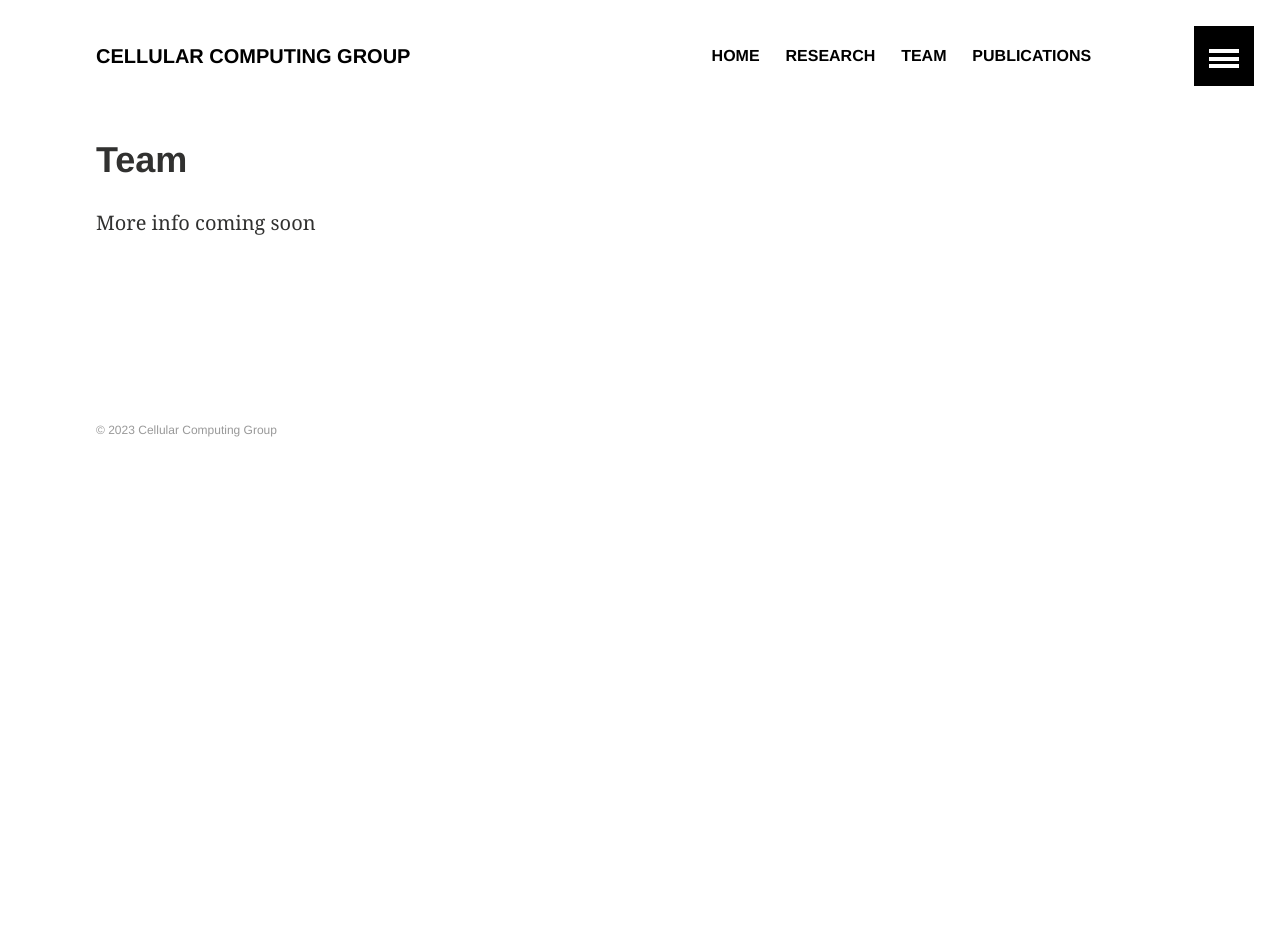
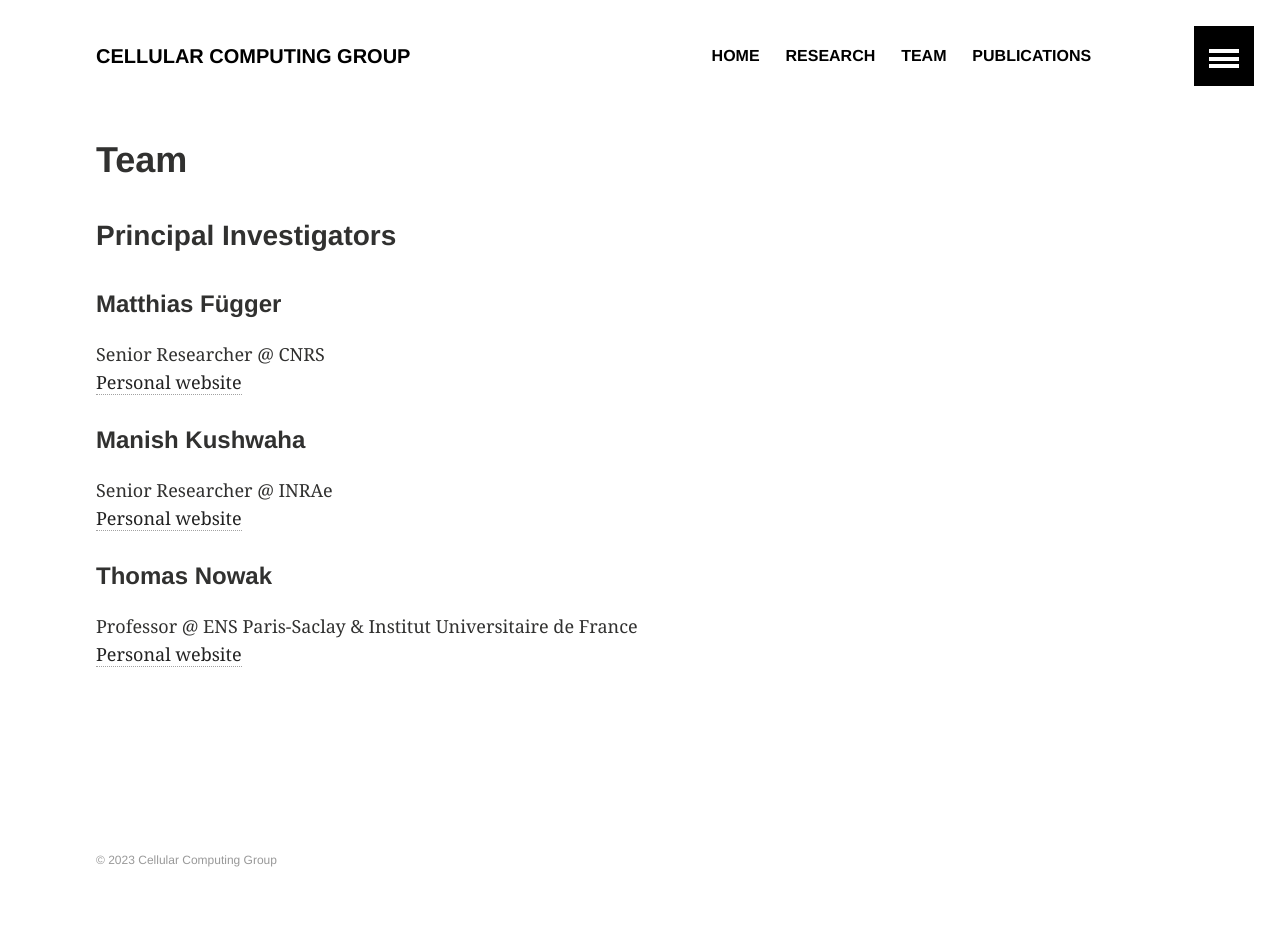
Before and after one commit to ROBACON/team-website, a Jekyll site: the page built from team.md, in a window 1280 px wide. Built offline with Jekyll 4.4.1, drawn with Linux system fonts in a browser that asks for light colours; before the commit the page ends 900 px from its top, so only the background shows below that.

Commit message:
barebones team page

```diff
--- a/team.md
+++ b/team.md
@@ -3,4 +3,20 @@ layout: archive
 permalink: /team/
 title: Team
 ---
-More info coming soon
+
+### Principal Investigators
+
+#### Matthias Függer
+
+Senior Researcher @ CNRS\
+[Personal website](http://www.lsv.fr/~mfuegger/)
+
+#### Manish Kushwaha
+
+Senior Researcher @ INRAe\
+[Personal website](https://manishkushwaha.net/)
+
+#### Thomas Nowak
+
+Professor @ ENS Paris-Saclay & Institut Universitaire de France\
+[Personal website](https://www.thomasnowak.net/)
```
